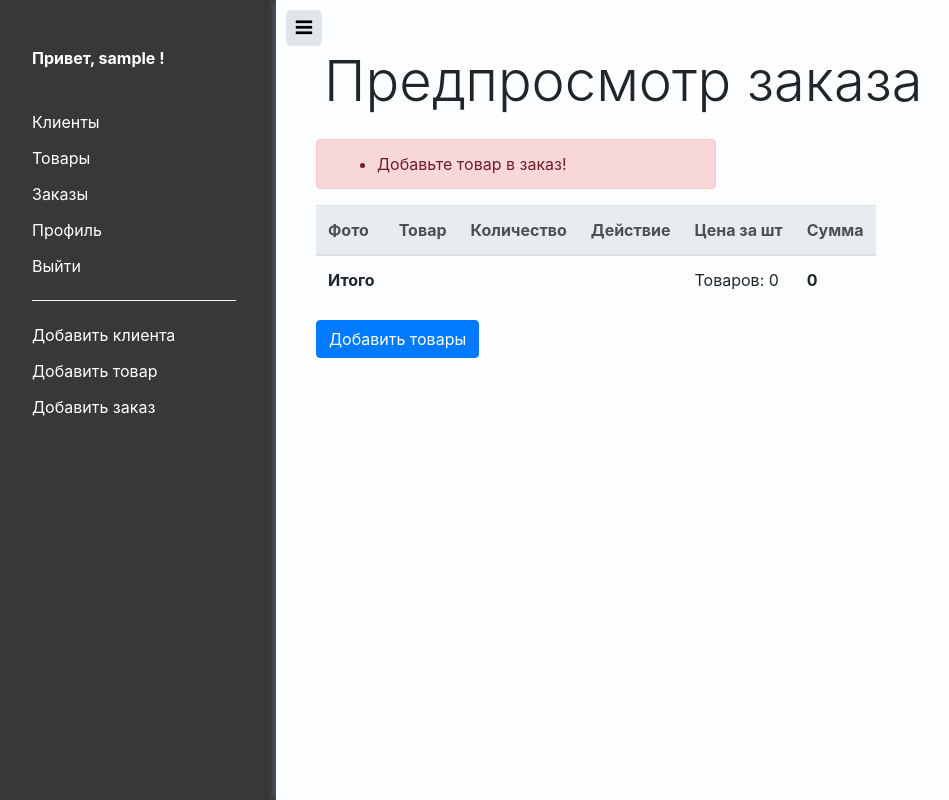
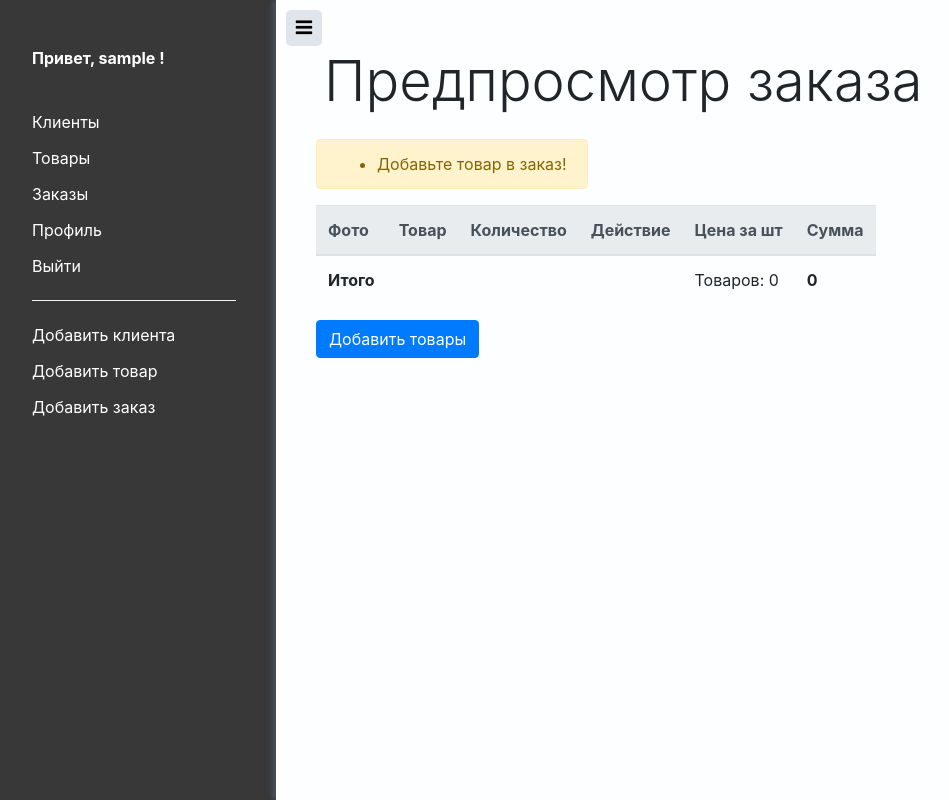
Before and after one commit to verhovensky/crm-yuf, a Django app: page /cart/ in a window 1280 px wide. Shown: the whole page, without its empty margins (8-957 px from the left). Run offline with Django 3.2, Linux system fonts and the light colour scheme; the visitor is signed in with stand-in values (Sample User, id 1); parts of the project's set-up code (start-up, migrations or seed data) failed here and were passed over; some libraries are stand-ins or nearby versions.

Commit message:
detail.html fix

```diff
--- a/cart/templates/cart/detail.html
+++ b/cart/templates/cart/detail.html
@@ -3,15 +3,15 @@
 
 {% block content %}
     <p class="display-4 p-2">{{ header }}</p>
-    <div class="col-4 p-0 m-0">
+    <div class="col-4 p-0 m-0 d-flex">
         {% if messages %}
-            <div class="alert alert-danger" role="alert">
-                <ul class="messages m-0">
-                    {% for message in messages %}
-                    <li>{{ message }}</li>
-                    {% endfor %}
-                </ul>
-            </div>
+            {% for message in messages %}
+                <div class="alert alert-{{ message.level_tag }}" role="alert">
+                    <ul class="messages m-0">
+                        <li>{{ message }}</li>
+                        {% endfor %}
+                    </ul>
+                </div>
         {% endif %}
     </div>
     <table class="client-table table table-responsive table-hover">
```
